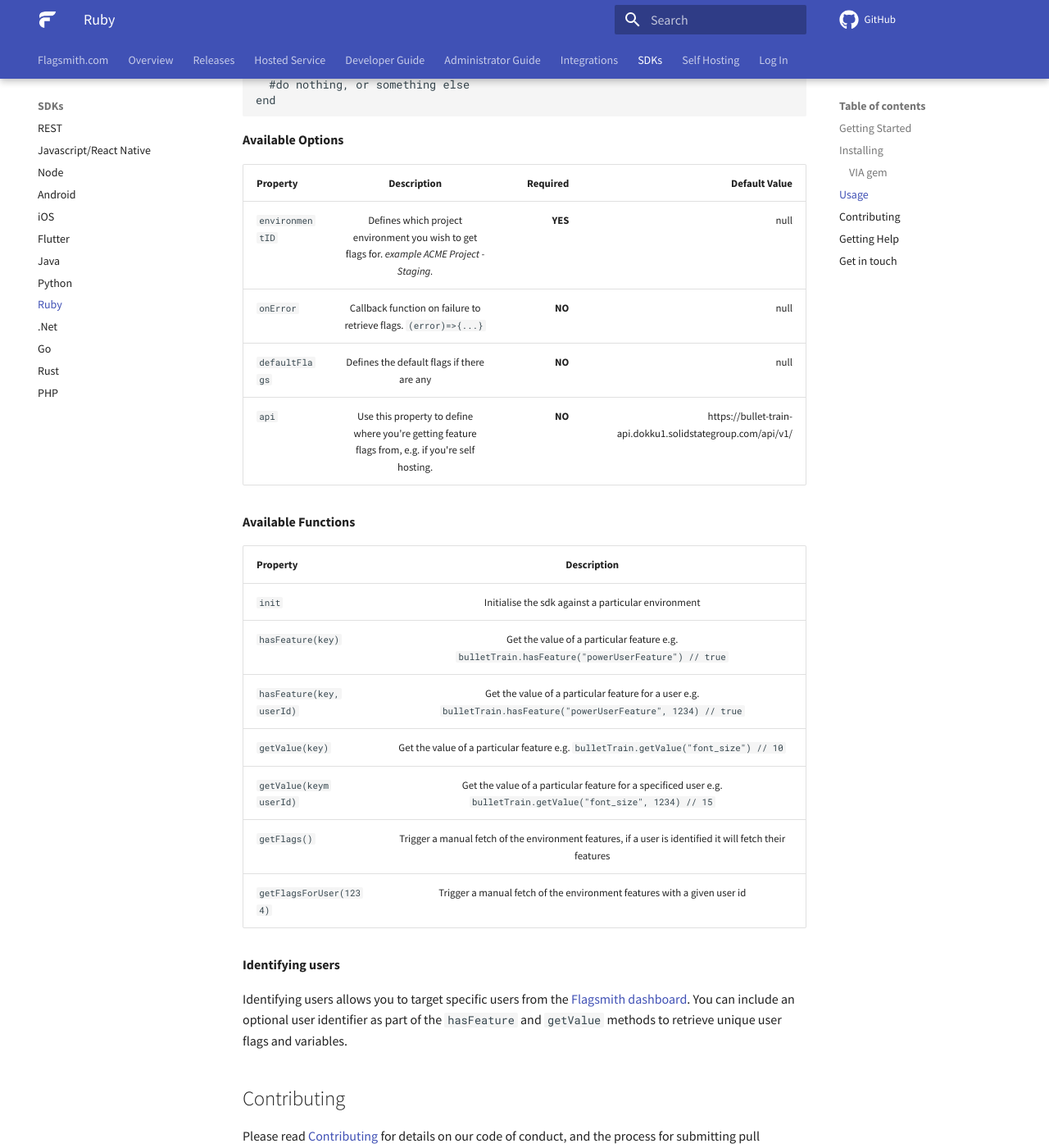
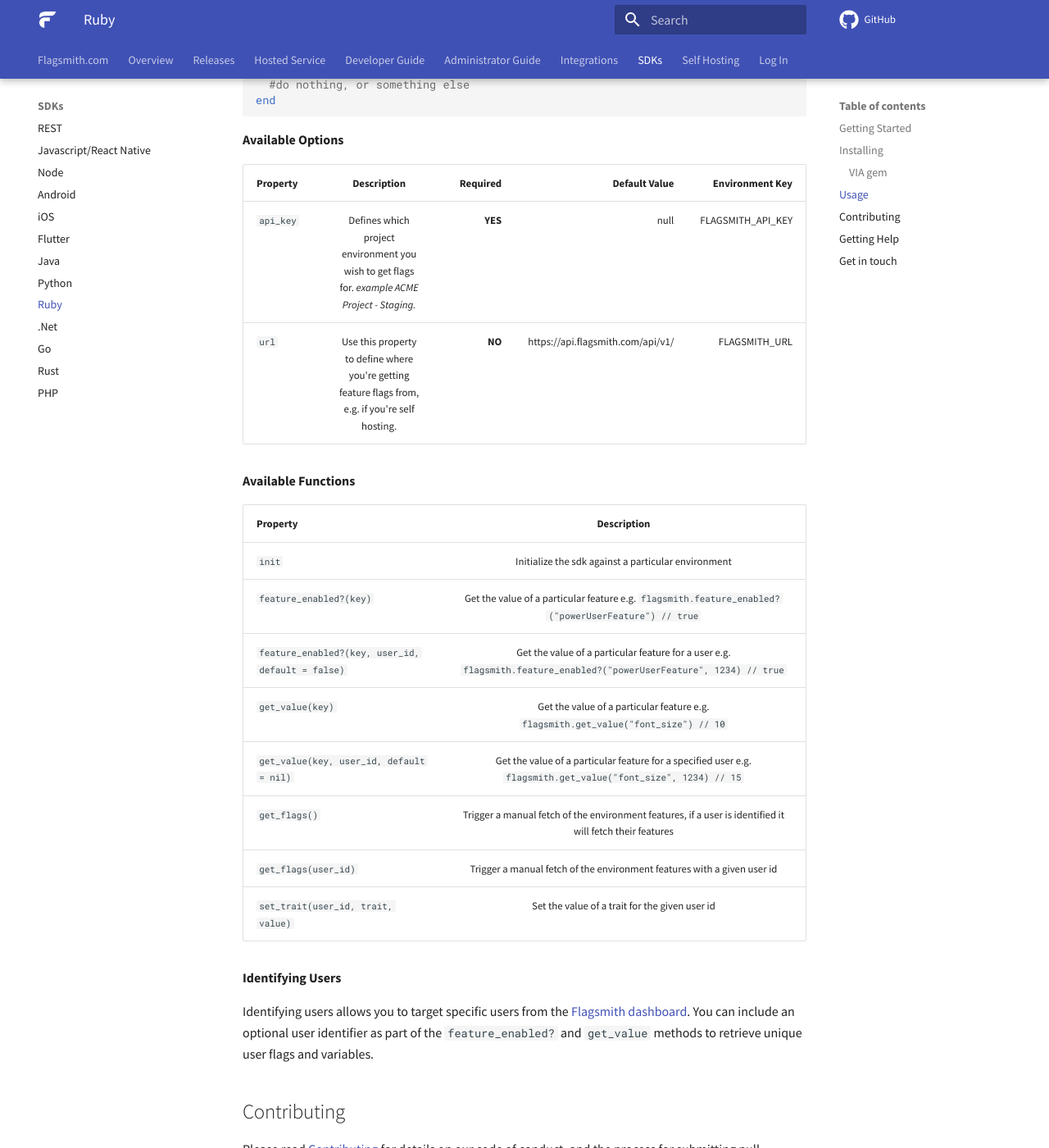
Before and after one commit to Flagsmith/flagsmith-docs, an MkDocs documentation site: the page built from docs/clients/ruby.md, in a window 1280 px wide and 1400 px high, scrolled down 951 px. Shown: the whole window at 82% size. Built offline with MkDocs 1.6.1 and Material for MkDocs 9.7.7, drawn with Linux system fonts in a browser that asks for light colours; comment, search, counter and statistics services are not loaded; some of the changed text lies outside the part shown.

Commit message:
Ruby: Bullet Train > Flagsmith

````diff
--- a/docs/clients/ruby.md
+++ b/docs/clients/ruby.md
@@ -13,53 +13,52 @@ These instructions will get you a copy of the project up and running on your loc
 ## Installing
 
 ### VIA gem
-```gem install bullet-train-client```
+```gem install flagsmith```
 
 ## Usage
 **Retrieving feature flags for your project**
 
 **For full documentation visit [https://docs.flagsmith.com](https://docs.flagsmith.com)**
 ```ruby
-require "bullet-train-ruby-client"
+require "flagsmith"
 
-bt = BulletTrain.new(<<Your API KEY>>")
+flagsmith = Flagsmith.new("<<Your API KEY>>")
 
-if bt.getValue("font_size")
+if flagsmith.get_value("font_size")
   #    Do something awesome with the font size
 end
 
-if bt.hasFeature("does_not_exist")
+if flagsmith.feature_enabled?("does_not_exist")
   #do something
 else
   #do nothing, or something else
 end
+```
 
-```
 **Available Options**
 
-| Property        | Description           | Required  | Default Value  |
-| ------------- |:-------------:| -----:| -----:|
-| ```environmentID```     | Defines which project environment you wish to get flags for. *example ACME Project - Staging.* | **YES** | null
-| ```onError```     | Callback function on failure to retrieve flags. ``` (error)=>{...} ``` |  **NO** | null
-| ```defaultFlags```     | Defines the default flags if there are any | **NO** | null
-| ```api```     | Use this property to define where you're getting feature flags from, e.g. if you're self hosting. |  **NO** | https://bullet-train-api.dokku1.solidstategroup.com/api/v1/
+| Property  |                                            Description                                            | Required |                     Default Value |   Environment Key |
+| --------- | :-----------------------------------------------------------------------------------------------: | -------: | --------------------------------: | ----------------: |
+| `api_key` |  Defines which project environment you wish to get flags for. _example ACME Project - Staging._   |  **YES** |                              null | FLAGSMITH_API_KEY |
+| `url`     | Use this property to define where you're getting feature flags from, e.g. if you're self hosting. |   **NO** | https://api.flagsmith.com/api/v1/ |     FLAGSMITH_URL |
 
 **Available Functions**
 
-| Property        | Description |
-| ------------- |:-------------:|
-| ```init```     | Initialise the sdk against a particular environment
-| ```hasFeature(key)```     | Get the value of a particular feature e.g. ```bulletTrain.hasFeature("powerUserFeature") // true```
-| ```hasFeature(key, userId)```     | Get the value of a particular feature for a user e.g. ```bulletTrain.hasFeature("powerUserFeature", 1234) // true```
-| ```getValue(key)```     | Get the value of a particular feature e.g. ```bulletTrain.getValue("font_size") // 10```
-| ```getValue(keym userId)```     | Get the value of a particular feature for a specificed user e.g. ```bulletTrain.getValue("font_size", 1234) // 15```
-| ```getFlags()```     | Trigger a manual fetch of the environment features, if a user is identified it will fetch their features
-| ```getFlagsForUser(1234)```     | Trigger a manual fetch of the environment features with a given user id
+| Property                                          |                                                     Description                                                      |
+| ------------------------------------------------- | :------------------------------------------------------------------------------------------------------------------: |
+| `init`                                            |                                 Initialize the sdk against a particular environment                                  |
+| `feature_enabled?(key)`                           |         Get the value of a particular feature e.g. `flagsmith.feature_enabled?("powerUserFeature") // true`          |
+| `feature_enabled?(key, user_id, default = false)` | Get the value of a particular feature for a user e.g. `flagsmith.feature_enabled?("powerUserFeature", 1234) // true` |
+| `get_value(key)`                                  |                 Get the value of a particular feature e.g. `flagsmith.get_value("font_size") // 10`                  |
+| `get_value(key, user_id, default = nil)`          |    Get the value of a particular feature for a specified user e.g. `flagsmith.get_value("font_size", 1234) // 15`    |
+| `get_flags()`                                     |       Trigger a manual fetch of the environment features, if a user is identified it will fetch their features       |
+| `get_flags(user_id)`                              |                       Trigger a manual fetch of the environment features with a given user id                        |
+| `set_trait(user_id, trait, value)`                |                                    Set the value of a trait for the given user id                                    |
 
-**Identifying users**
+**Identifying Users**
 
 Identifying users allows you to target specific users from the [Flagsmith dashboard](https://www.flagsmith.com/).
-You can include an optional user identifier as part of the `hasFeature` and `getValue` methods to retrieve unique user flags and variables.
+You can include an optional user identifier as part of the `feature_enabled?` and `get_value` methods to retrieve unique user flags and variables.
 
 ## Contributing
 
````
